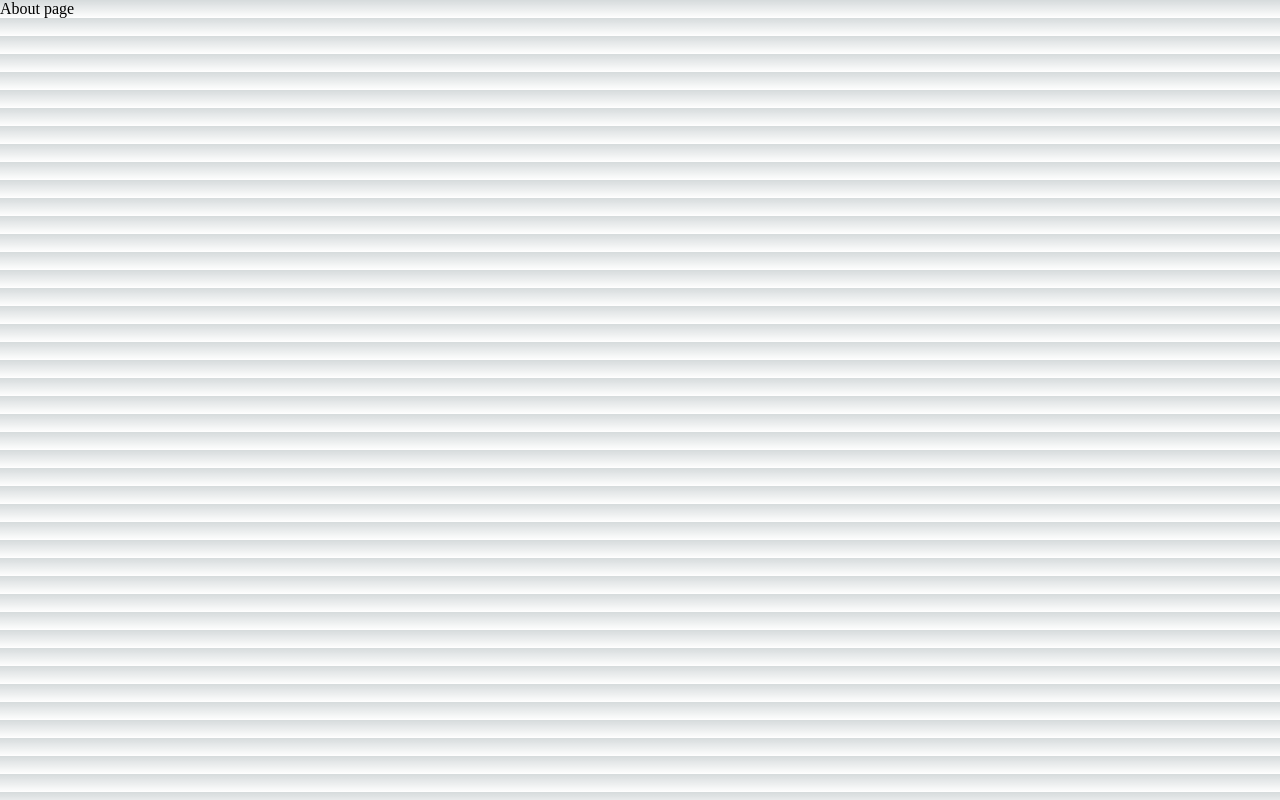
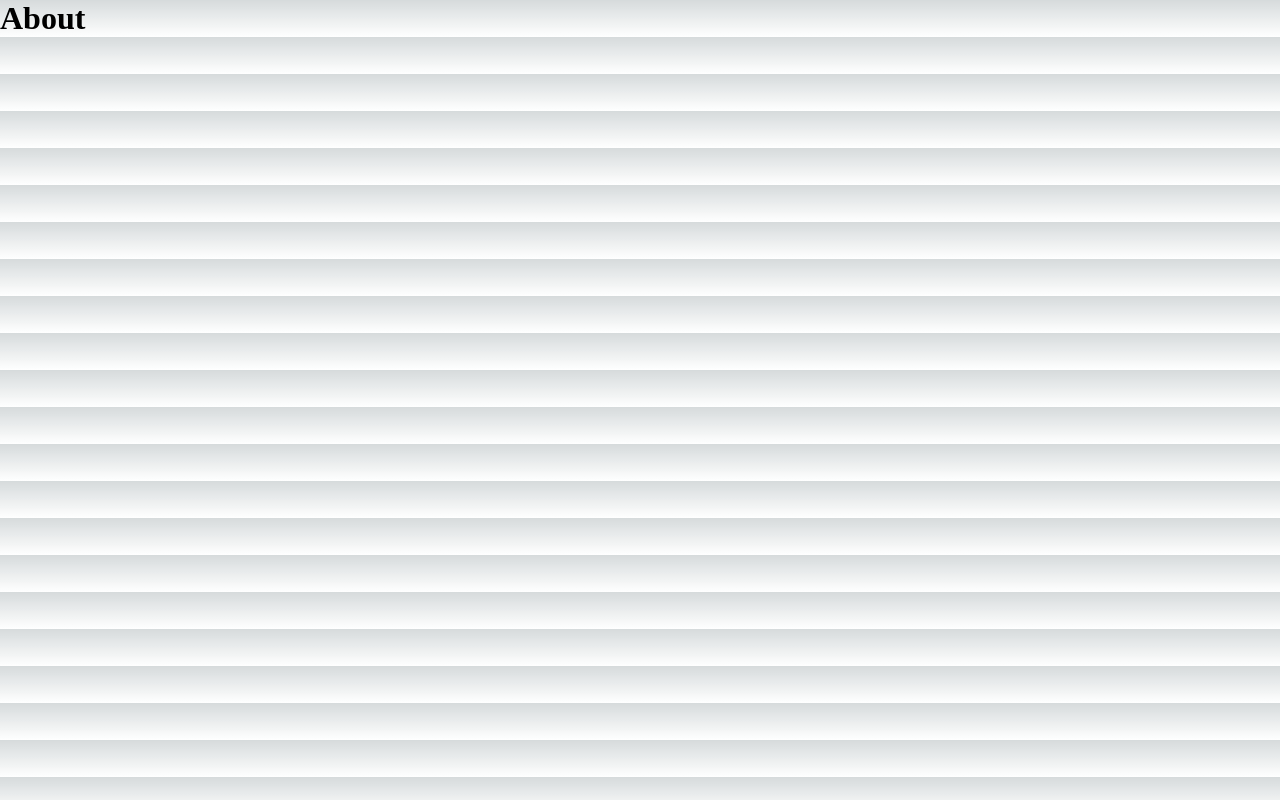
Before and after one commit to KisLorand/projects_pet, a Next.js app in the folder NextJs/ccnext01/: page /about in a window 1280 px wide. Built offline with nearby package versions, Linux system fonts and the light colour scheme.

Commit message:
change About page html

```diff
--- a/NextJs/ccnext01/app/about/page.tsx
+++ b/NextJs/ccnext01/app/about/page.tsx
@@ -1,5 +1,5 @@
 export default function About() {
     return (
-        <div>About page</div>
+        <h1>About</h1>
     )
 }
```
